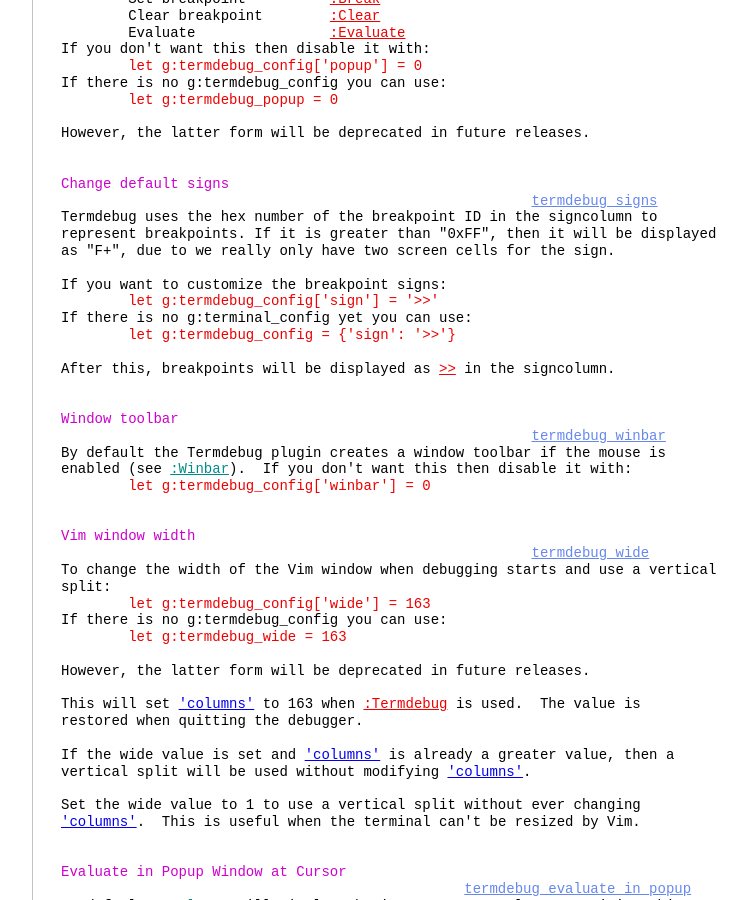
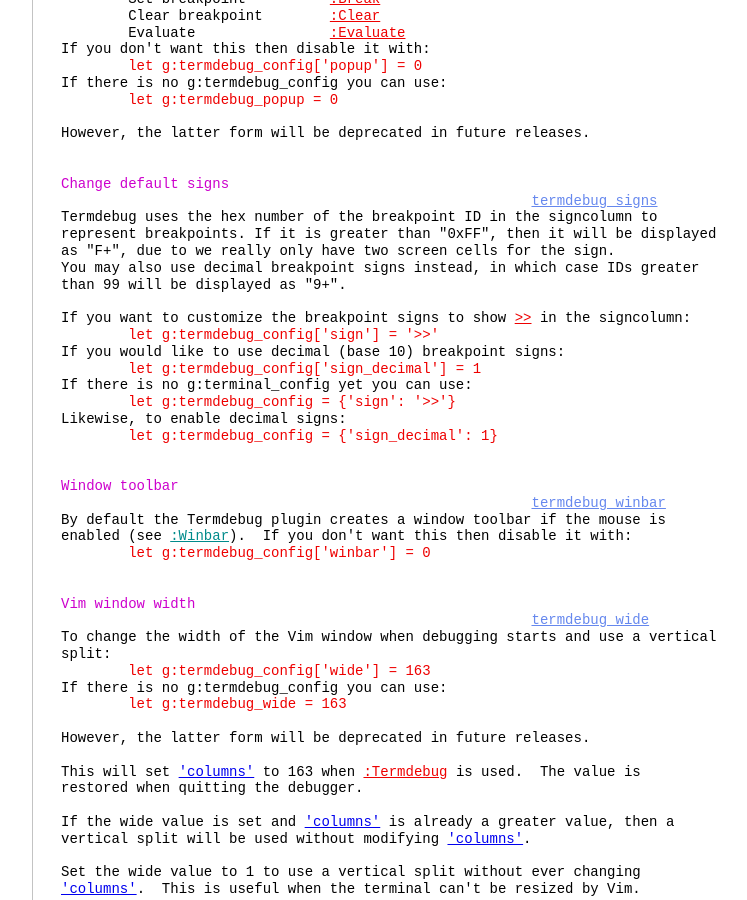
Before and after one commit to vim-jp/vimdoc-en, a Jekyll site: the page built from terminal.html, in a window 1280 px wide and 900 px high, scrolled down 28246 px. Shown: the whole window, without its empty margins (340-1087 px from the left). Built offline with Jekyll 4.4.1, drawn with Linux system fonts in a browser that asks for light colours; nearby versions of some CDN libraries; comment, search, counter and statistics services are not loaded; some of the changed text lies outside the part shown.

Commit message:
Generated by GitHub workflow 11756302663
https://github.com/vim-jp/vimdoc-en/actions/runs/11756302663

Used commits:
https://github.com/vim/vim/commit/a14c457cad99621db7950b78e7d257c300b7d897
https://github.com/chrisbra/vim_faq/commit/fbc4330c2195fae7ae17bb36aab52cca6ddb6391

```diff
--- a/terminal.html
+++ b/terminal.html
@@ -3,7 +3,7 @@ layout: vimdoc
 helpname: 'terminal'
 ---
 <div id='vimCodeElement'>
-<a class="Constant" href="terminal.html" name="terminal.txt">terminal.txt</a>&nbsp;&nbsp;For&nbsp;<span class="Identifier">Vim version 9.1.</span>&nbsp;&nbsp;Last change: 2024 Oct 27<br>
+<a class="Constant" href="terminal.html" name="terminal.txt">terminal.txt</a>&nbsp;&nbsp;For&nbsp;<span class="Identifier">Vim version 9.1.</span>&nbsp;&nbsp;Last change: 2024 Nov 09<br>
 <br>
 <br>
 &nbsp;&nbsp;&nbsp;&nbsp;&nbsp;&nbsp;&nbsp;&nbsp;&nbsp;&nbsp;&nbsp;&nbsp;&nbsp;&nbsp;&nbsp;&nbsp;&nbsp;&nbsp;<span class="Identifier">VIM REFERENCE MANUAL&nbsp;&nbsp;&nbsp;&nbsp;by Bram Moolenaar</span><br>
@@ -1688,13 +1688,17 @@ However, the latter form will be deprecated in future releases.<br>
 Termdebug uses the hex number of the breakpoint ID in the signcolumn to<br>
 represent breakpoints. If it is greater than &quot;0xFF&quot;, then it will be displayed<br>
 as &quot;F+&quot;, due to we really only have two screen cells for the sign.<br>
-<br>
-If you want to customize the breakpoint signs:<br>
+You may also use decimal breakpoint signs instead, in which case IDs greater<br>
+than 99 will be displayed as &quot;9+&quot;.<br>
+<br>
+If you want to customize the breakpoint signs to show&nbsp;<a class="Comment" href="change.html#>>">&gt;&gt;</a>&nbsp;in the signcolumn:<br>
 <div class="helpExample">&nbsp;&nbsp;&nbsp;&nbsp;&nbsp;&nbsp;&nbsp;&nbsp;let g:termdebug_config['sign'] = '&gt;&gt;'</div>
+If you would like to use decimal (base 10) breakpoint signs:<br>
+<div class="helpExample">&nbsp;&nbsp;&nbsp;&nbsp;&nbsp;&nbsp;&nbsp;&nbsp;let g:termdebug_config['sign_decimal'] = 1</div>
 If there is no g:terminal_config yet you can use:<br>
 <div class="helpExample">&nbsp;&nbsp;&nbsp;&nbsp;&nbsp;&nbsp;&nbsp;&nbsp;let g:termdebug_config = {'sign': '&gt;&gt;'}</div>
-<br>
-After this, breakpoints will be displayed as&nbsp;<a class="Comment" href="change.html#>>">&gt;&gt;</a>&nbsp;in the signcolumn.<br>
+Likewise, to enable decimal signs:<br>
+<div class="helpExample">&nbsp;&nbsp;&nbsp;&nbsp;&nbsp;&nbsp;&nbsp;&nbsp;let g:termdebug_config = {'sign_decimal': 1}</div>
 <br>
 <br>
 <span class="PreProc">Window toolbar</span><br>
```
